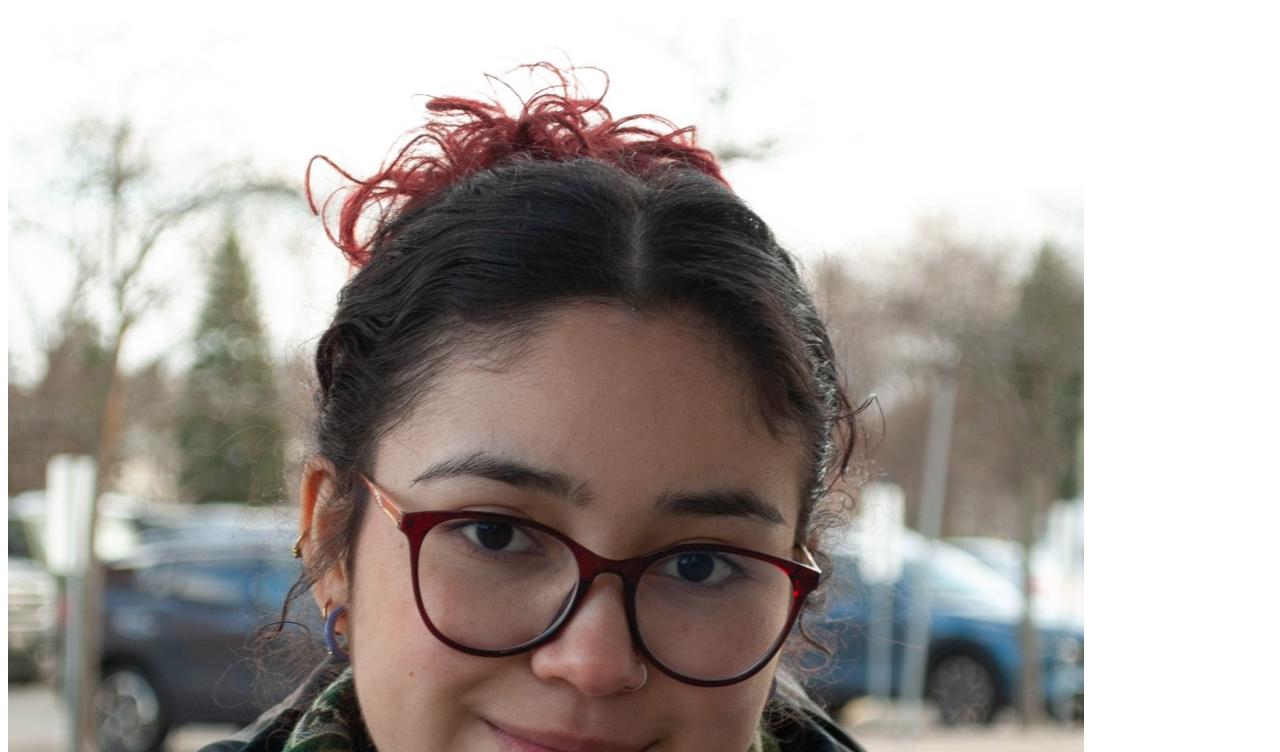
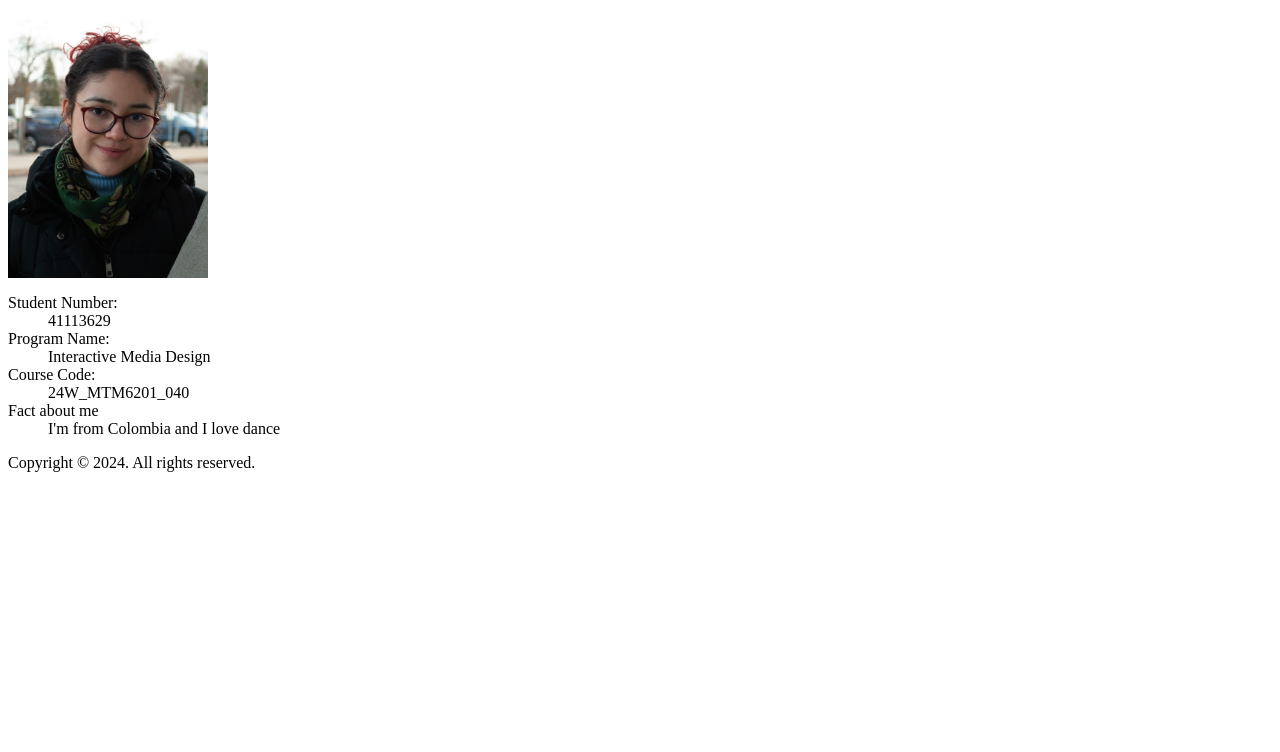
Before and after one commit to natareyes2/mtm6201-week1, a plain HTML site: page index.html in a window 1280 px wide. Shown: the part 48-800 px from the top of the page. Drawn offline with Linux system fonts and the light colour scheme.

Commit message:
re size the pic

```diff
--- a/index.html
+++ b/index.html
@@ -10,7 +10,7 @@
     </header>
 
     <main>
-        <img src="img/natalia.jpg" alt="Picture of Natalia Reyes" title="Hello!">
+        <img src="img/natalia.jpg" alt="Picture of Natalia Reyes" width="200" height="260" title="Hello!">
 
         <dl>
             <dt>Student Number:</dt>
```
